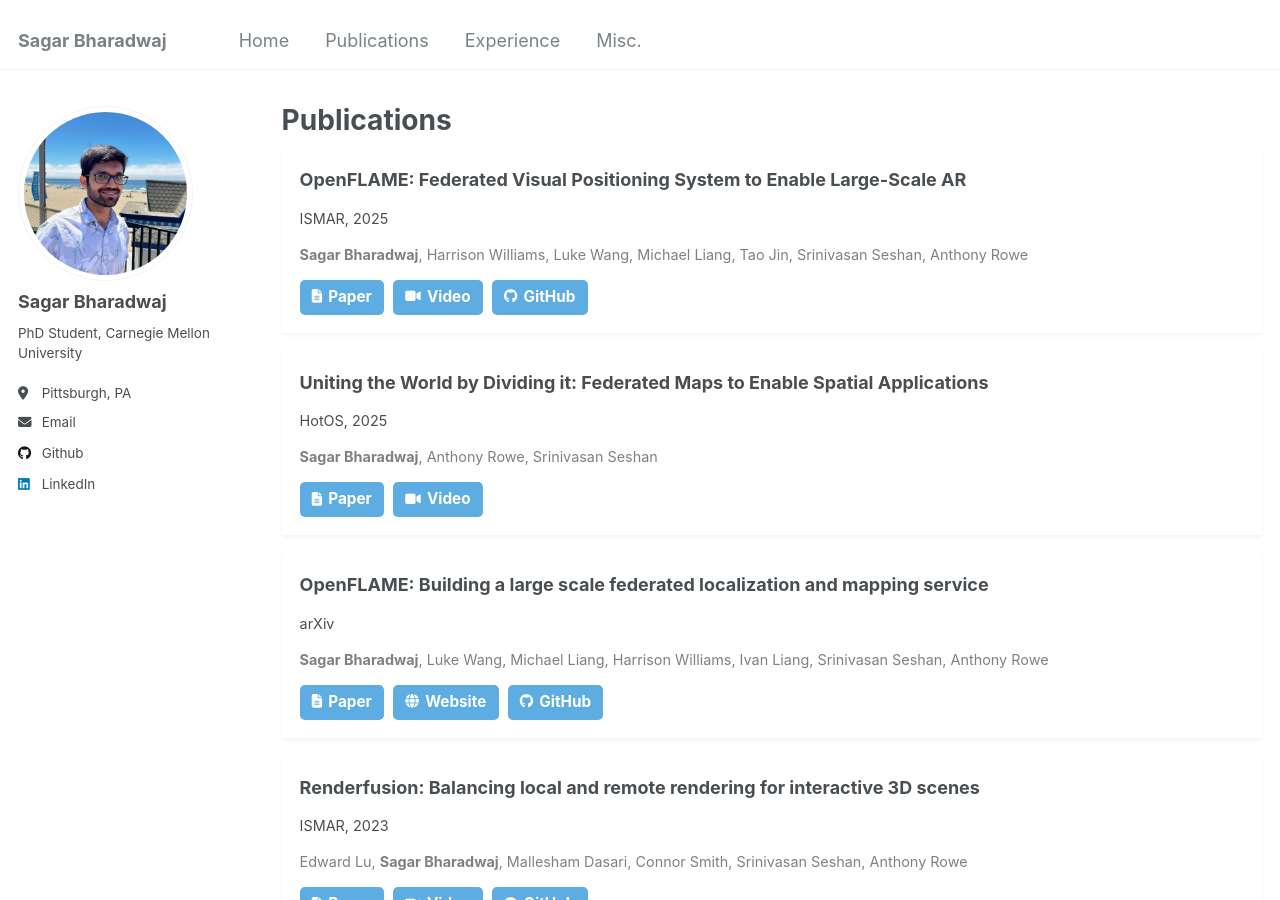
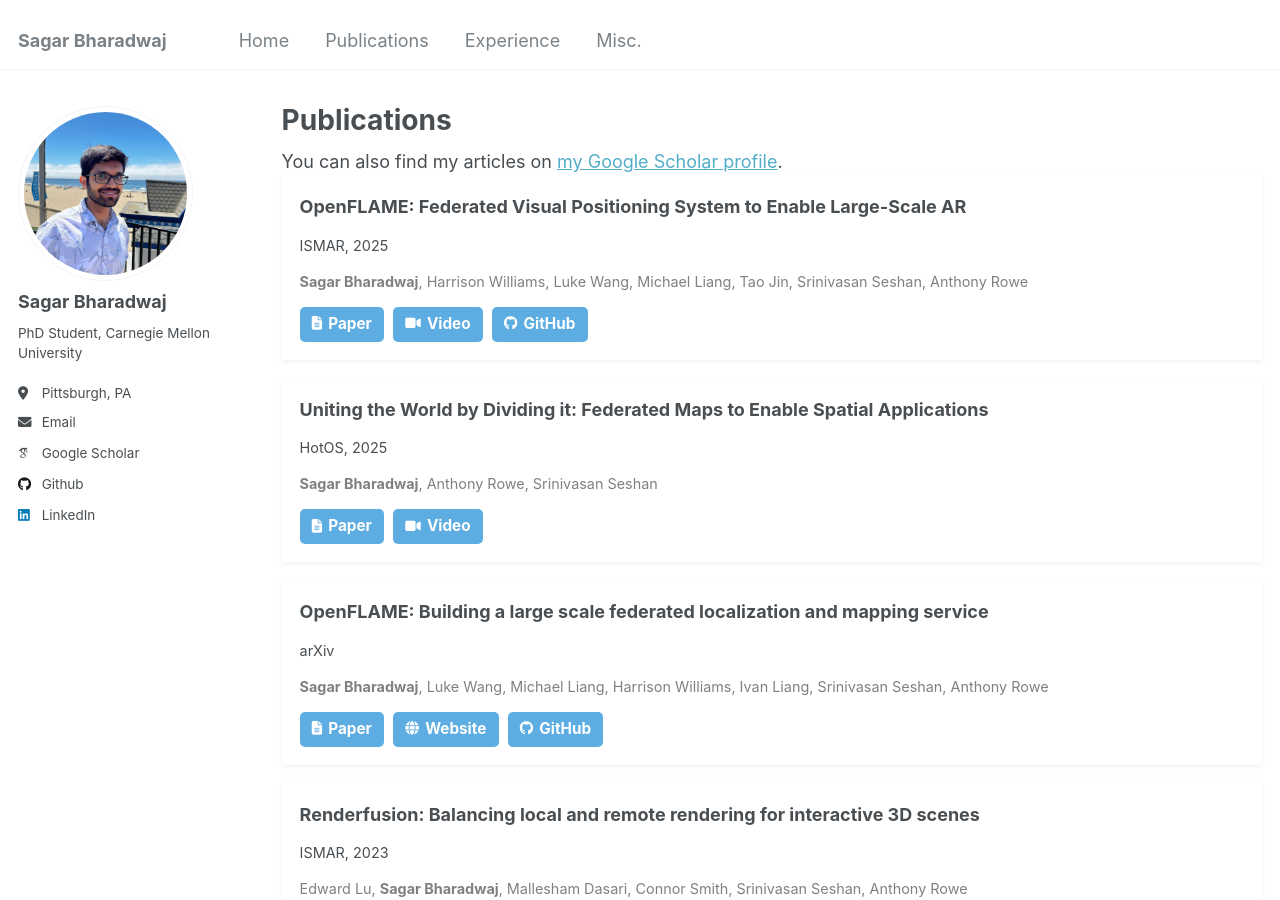
Before and after one commit to sagar-bharadwaj-ks/sagar-bharadwaj-ks.github.io, a Jekyll site: the page built from _pages/publications.html, in a window 1280 px wide and 900 px high. Built offline with Jekyll 4.4.1, drawn with Linux system fonts in a browser that asks for light colours; some web fonts are replaced.

Commit message:
Add Google scholar profile

```diff
--- a/_config.yml
+++ b/_config.yml
@@ -32,7 +32,7 @@ author:
 
   # Academic websites
   arxiv            : # URL - Update with the correct link to your profile
-  googlescholar    : # "https://scholar.google.com/citations?user=PS_CX0AAAAAJ"
+  googlescholar    : "https://scholar.google.com/citations?user=34R2mwQAAAAJ&hl=en"
   impactstory      : # URL
   orcid            : # "http://orcid.org/yourorcidurl"
   semantic         : # URL
--- a/_pages/publications.html
+++ b/_pages/publications.html
@@ -6,8 +6,7 @@ author_profile: true
 ---
 
 {% if site.author.googlescholar %}
-<div class="wordwrap">You can also find my articles on <a href="{{site.author.googlescholar}}">my Google Scholar
-    profile</a>.</div>
+<div>You can also find my articles on <a href="{{site.author.googlescholar}}">my Google Scholar profile</a>.</div>
 {% endif %}
 
 {% include base_path %}
@@ -34,5 +33,5 @@ author_profile: true
 {% endif %} -->
 
 {% for post in site.publications reversed %}
-  {% include single-publication.html post=post %}
+{% include single-publication.html post=post %}
 {% endfor %}
```
